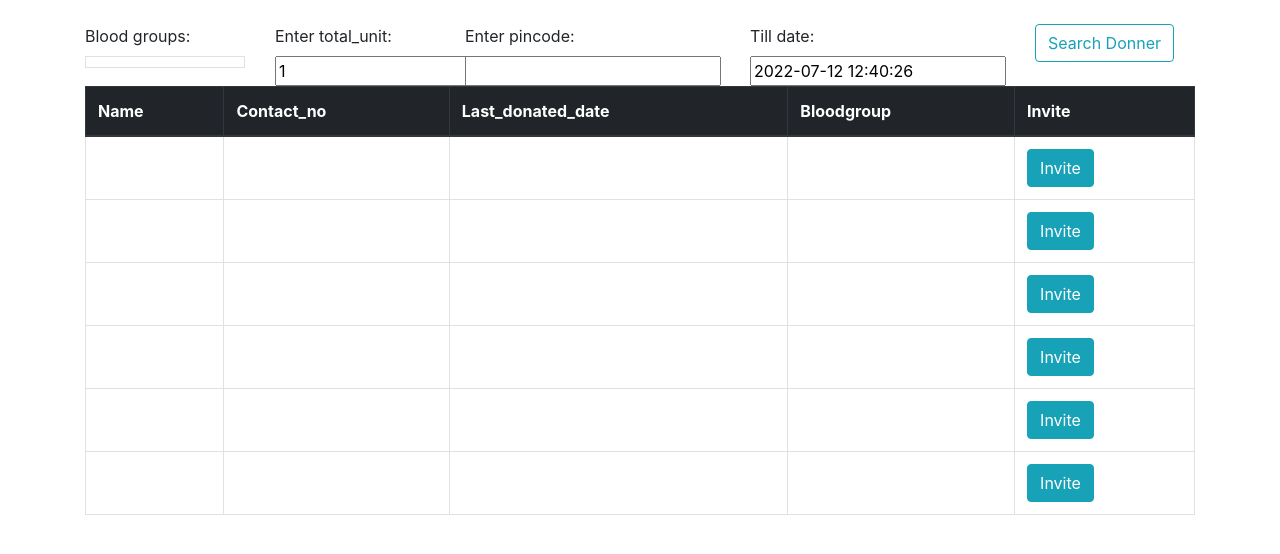
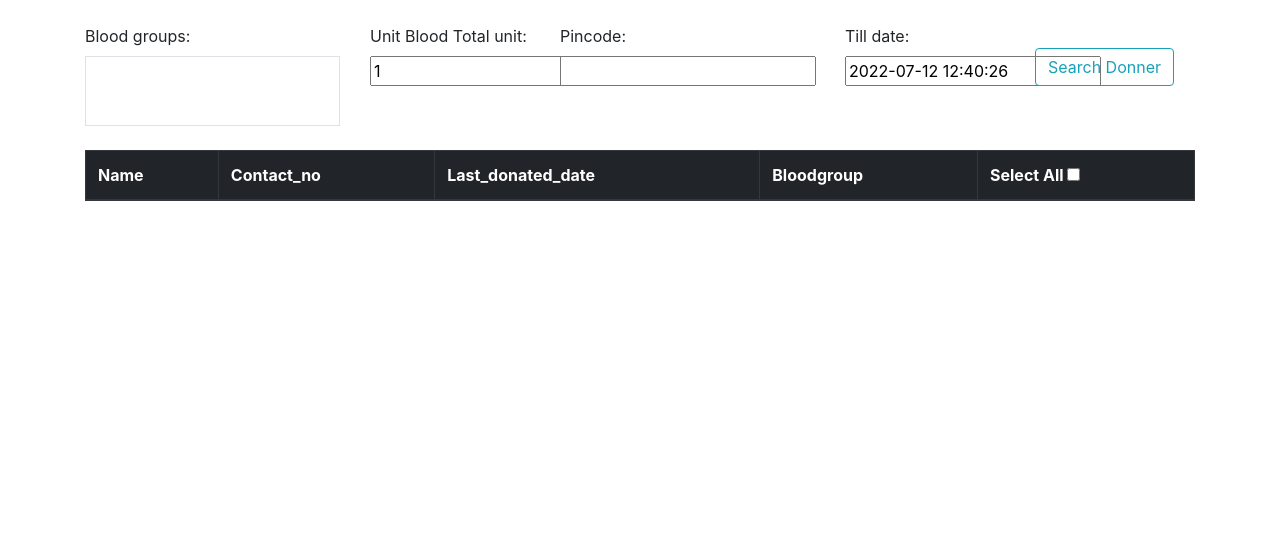
Before and after one commit to soyansu-sahu/blood_dontaion_project, a Django app: page /search/ in a window 1280 px wide. Shown: the part 56-610 px from the top of the page. Run offline with Django 3.2, Linux system fonts and the light colour scheme; lists and menus that the app fills with data are empty; some libraries are stand-ins or nearby versions.

Commit message:
working on invitation button

```diff
--- a/myapp/forms.py
+++ b/myapp/forms.py
@@ -1,3 +1,4 @@
+from cmath import log
 from django import forms
 from django.contrib.auth.forms import UserCreationForm
 from django.contrib.auth.models import User
@@ -17,16 +18,14 @@ class BloodRequestForm(forms.ModelForm):
     This is a form class for blood request session
     """
     blood_groups = forms.MultipleChoiceField(choices = [(each, str(each.name)) for each in BloodGroup.objects.all()], widget=forms.CheckboxSelectMultiple)
-
     class Meta:
         model = BloodRequestSession
-        fields = ['req_user', 'pincode', 'total_unit', 'req_date','till_date', 'blood_groups']
-        labels = {'req_user':'Enter name','pincode':'Enter pincode','total_unit':'Enter total_unit'}
+        fields = ['pincode', 'total_unit', 'till_date', 'blood_groups']
+        # labels = {'req_user':'Enter name','pincode':'Enter pincode','total_unit':'Enter total_unit'}
         widgets = {'req_user': forms.HiddenInput()}
         error_messages = {
-            'req_user':{'required':"Enter name"},
             'pincode':{'required':"Enter pincode"},
             'total_unit':{'required':"Enter total_unit"},
-            'req_date':{'required':"Enter req_date"},
             'till_date':{'required':"Enter till_date"},
+            'blood_groups':{'required':"Enter till_date"},
         }
--- a/myapp/views.py
+++ b/myapp/views.py
@@ -20,9 +20,10 @@ def home(request):
 def request_blood(request):
 
     if request.method == "POST":
-        form =BloodRequestForm(request.POST)
+        form = BloodRequestForm(request.POST)
 
         if form.is_valid():
+            print("hi")
             req_user = form.cleaned_data.get("req_user")
             pincode = form.cleaned_data.get("pincode")
             total_unit = form.cleaned_data.get("total_unit")
@@ -30,10 +31,15 @@ def request_blood(request):
             blood_groups = form.cleaned_data.get("blood_groups")
             bloodgroups = BloodGroup.objects.filter(name__in=blood_groups)
             blood_requests = BloodRequestSession.objects.create(req_user=req_user,pincode=pincode,total_unit=total_unit,req_date=req_date)
+
+            print(pincode,req_user)
+
             for bloodgroup in bloodgroups:
                blood_requests.blood_groups.add(bloodgroup)
             blood_requests.save()
             return redirect("all_request")
+        else:
+            print("hi from else")
     else:
         form = BloodRequestForm(initial={'req_user': request.user.id})
 
@@ -107,20 +113,23 @@ def logout_user(request):
 
 
 def search_blood_doner(request):
-    if request.method == 'GET':
-        form = BloodRequestForm()
-    else:
+
+    users=[]
+    if request.method == "POST":
         form = BloodRequestForm(request.POST)
 
         if form.is_valid():
             pincode = form.cleaned_data.get("pincode")
             blood_groups = form.cleaned_data.get("blood_groups")
-            users = UserDetail.objects.filter(Q(blood_group__in = blood_groups)).filter(Q(pincode = pincode))
-            print(users)
-
-    return render(request,'search.html',{"form":form})
+            users = UserDetail.objects.filter(Q(blood_group__in = blood_groups)).filter(Q(pincode = pincode)).all()
+    else:
+        form = BloodRequestForm()
 
 
+    # print(users)
+
+
+    return render(request,'search.html',{"form":form, 'users':users})
 
 
 
--- a/static/js/script.js
+++ b/static/js/script.js
@@ -1,5 +0,0 @@
-$(document).ready(function(){
-
-    $("#bloodgroup").CreateMultiCheckBox({ width: '230px',
-             defaultText : 'Select Below', height:'250px' });
-});
--- a/templates/base.html
+++ b/templates/base.html
@@ -9,24 +9,32 @@
     <!-- Bootstrap CSS -->
     <link rel="stylesheet" href="https://cdn.jsdelivr.net/npm/bootstrap@4.0.0/dist/css/bootstrap.min.css" integrity="sha384-Gn5384xqQ1aoWXA+058RXPxPg6fy4IWvTNh0E263XmFcJlSAwiGgFAW/dAiS6JXm" crossorigin="anonymous">
 
+    <script src="https://ajax.googleapis.com/ajax/libs/jquery/1.6.1/jquery.min.js"></script>
+    <title> {% block title %}{% endblock %}</title>
+  </head>
 
-    <title>{%block title %}{% endblock  %} </title>
-  </head>
 
   <body>
     {% include 'navbar.html' %}
+
+    <div class="container">
+      {% block content %}
+      {% endblock %}
+      </div>
+
     <!-- <h1 style="background-color:rgb(164, 35, 21);"></h1> -->
-    {% block content %}
-
-    {% endblock %}
 
     <!-- Optional JavaScript -->
     <!-- jQuery first, then Popper.js, then Bootstrap JS -->
-    <script src="https://code.jquery.com/jquery-3.2.1.slim.min.js" integrity="sha384-KJ3o2DKtIkvYIK3UENzmM7KCkRr/rE9/Qpg6aAZGJwFDMVNA/GpGFF93hXpG5KkN" crossorigin="anonymous"></script>
-    <script src="https://cdn.jsdelivr.net/npm/popper.js@1.12.9/dist/umd/popper.min.js" integrity="sha384-ApNbgh9B+Y1QKtv3Rn7W3mgPxhU9K/ScQsAP7hUibX39j7fakFPskvXusvfa0b4Q" crossorigin="anonymous"></script>
-    <script src="https://cdn.jsdelivr.net/npm/bootstrap@4.0.0/dist/js/bootstrap.min.js" integrity="sha384-JZR6Spejh4U02d8jOt6vLEHfe/JQGiRRSQQxSfFWpi1MquVdAyjUar5+76PVCmYl" crossorigin="anonymous"></script>
+
+
 
 
   </body>
 
+
+
+
+  <script src="https://cdn.jsdelivr.net/npm/popper.js@1.12.9/dist/umd/popper.min.js" integrity="sha384-ApNbgh9B+Y1QKtv3Rn7W3mgPxhU9K/ScQsAP7hUibX39j7fakFPskvXusvfa0b4Q" crossorigin="anonymous"></script>
+
 </html>
--- a/templates/search.html
+++ b/templates/search.html
@@ -1,23 +1,31 @@
 {% extends 'base.html' %}
-{% load static %}
+
 {% block title %}Search{% endblock %}
-
 {% block content %}
 
 <style>
-#multiple_select
-    {
-        height: 20%;
+    #multiple_select {
+        height: 70px;
         overflow-y: scroll;
     }
+
+</style>
+<style>
+    input.select_user {
+        width: 20px;
+        height: 20px;
+
+    }
+
 </style>
 
 <br>
-<div class="container">
+<div>
     <form action="{% url 'search' %}" name="search" method="POST">
         {% csrf_token %}
-    <div class="row" style="max-height:100px">
-        <div class="col-2">
+        <div style="height:fit-content;">
+            <div class="row">
+                <div class="col-3">
                     <!-- Blood Group -->
                     {{form.blood_groups.label_tag}}
                     <div id="multiple_select" class="border border-3">
@@ -25,49 +33,102 @@
                     </div>
                 </div>
                 <div class="col-2">
-            <!-- Unit Blood -->
+                    Unit Blood
                     {{form.total_unit.label_tag}}
                     {{form.total_unit}}
                 </div>
                 <div class="col-3">
                     <!-- Pincode Area -->
-            {{form.pincode.label_tag}}
+                    {{form.pincode.label_tag}} <br>
                     {{form.pincode}}
                 </div>
-        <div class="col-3">
-            <!-- Till Date -->
-            {{form.till_date.label_tag}}
+                <div class="col-2">
+                    <!--  Till Date -->
+                    {{form.till_date.label_tag}} <br>
                     {{form.till_date}}
                 </div>
                 <div class="col-2">
+                    <br>
                     <button class="btn btn-outline-info" type="submit"> Search Donner</button>
+                    <button id="inv-btn" style="display: none" class="btn btn-success mt-3" type="submit"> Send Invitation</button>
+                </div>
             </div>
         </div>
     </form>
-
-
+</div>
+<br>
 <table class="table table-bordered">
-    <thead class="thead-dark">
-        <tr>
+    <thead>
+        <tr class="thead-dark">
             <th scope="col">Name</th>
             <th scope="col">Contact_no</th>
             <th scope="col">Last_donated_date</th>
             <th scope="col">Bloodgroup</th>
-            <th scope="col">Invite</th>
+            <th scope="col">Select All <input onclick="selectAll()" id="select_all_donner" type="checkbox"></th>
         </tr>
     </thead>
     <tbody>
-        {% for query in form %}
+        {% for user in users %}
         <tr>
-            <td> {{query.user}} </td>
-            <td>{{query.contact_no}}</td>
-            <td>{{query.last_donated_date}}</td>
-            <td>{{query.blood_group}}</td>
-            <td><button type="button" class="btn btn-info">Invite</button></td>
+            <td>{{user.user}} </td>
+            <td>{{user.contact_no}}</td>
+            <td>{{user.last_donated_date}}</td>
+            <td>{{user.blood_group}}</td>
+            <td><input type="checkbox" class="select_user"></td>
         </tr>
         {% endfor %}
+
     </tbody>
 </table>
+<script>
+    function selectAll() {
+        /*
+            This function handels the select all feature to send invite to donate blood.
+        */
+        isCheck = $(`#select_all_donner`).prop("checked");
+
+        if (isCheck) {
+            $(`.select_user`).prop('checked', true);
 
 
+        } else {
+            $(`.select_user`).prop('checked', false);
+        }
+    }
+
+    $(document).ready(function () {
+        // When page completly loads
+
+        $(`.select_user`).click(function () {
+            /*
+                This function used to update `select_all` status
+            */
+            console.log("sel", $(`.select_user`).length, $(`.select_user:checked`).length)
+            if ($(`.select_user`).length == $(`.select_user:checked`).length) {
+                $(`#select_all_donner`).prop('checked', true);
+            } else {
+                $(`#select_all_donner`).prop('checked', false);
+            }
+
+            // show send-invitation button
+            if ($(`.select_user`).length >= 1) {
+                $(`#inv-btn`).toggle()
+            } else {
+                $(`#inv-btn`).toggle()
+            }
+
+        });
+    });
+
+    $(document).ready(function () {
+        $('#inv-btn').click(function(){
+            $("input[type=checkbox]:checked").each(function (){
+                console.log($(`#select_all_donner`).val() + " is checked");
+
+
+        });
+    });
+});
+</script>
+
 {% endblock %}
--- a/templates/see_all_request.html
+++ b/templates/see_all_request.html
@@ -27,8 +27,6 @@
           <td>{{session.till_date}}</td>
           <td>{{session.blood_groups}}</td>
           <td><button type="button" class="btn btn-info"><a href="{% url 'view_detail' %}">view_status</a></button></td>
-
-
         </tr>
       {% endfor %}
     </table>
```
Also changed, not shown: blood_donation/settings.py (+7 -7 lines). Lines whose indentation alone changed are shown as unchanged.
